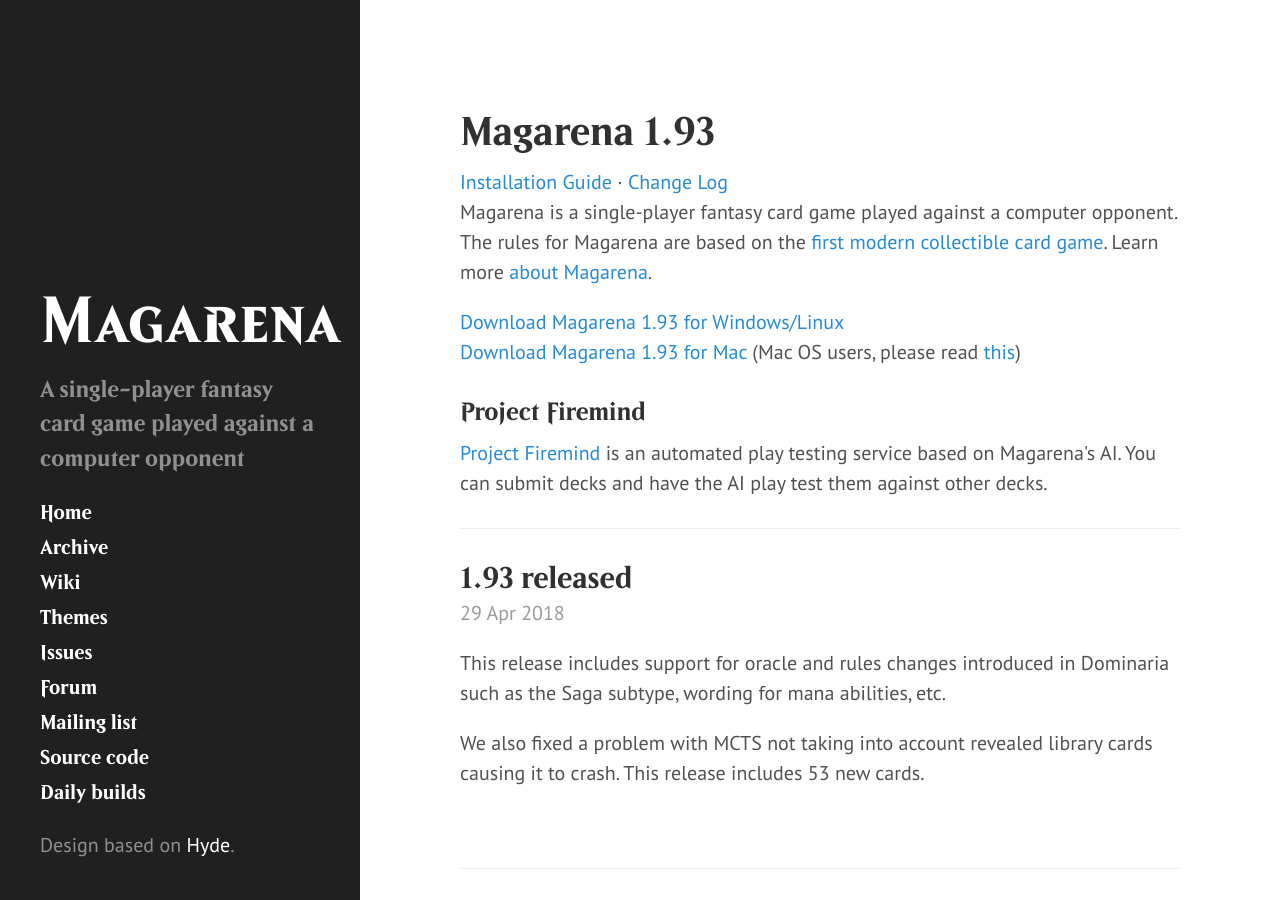
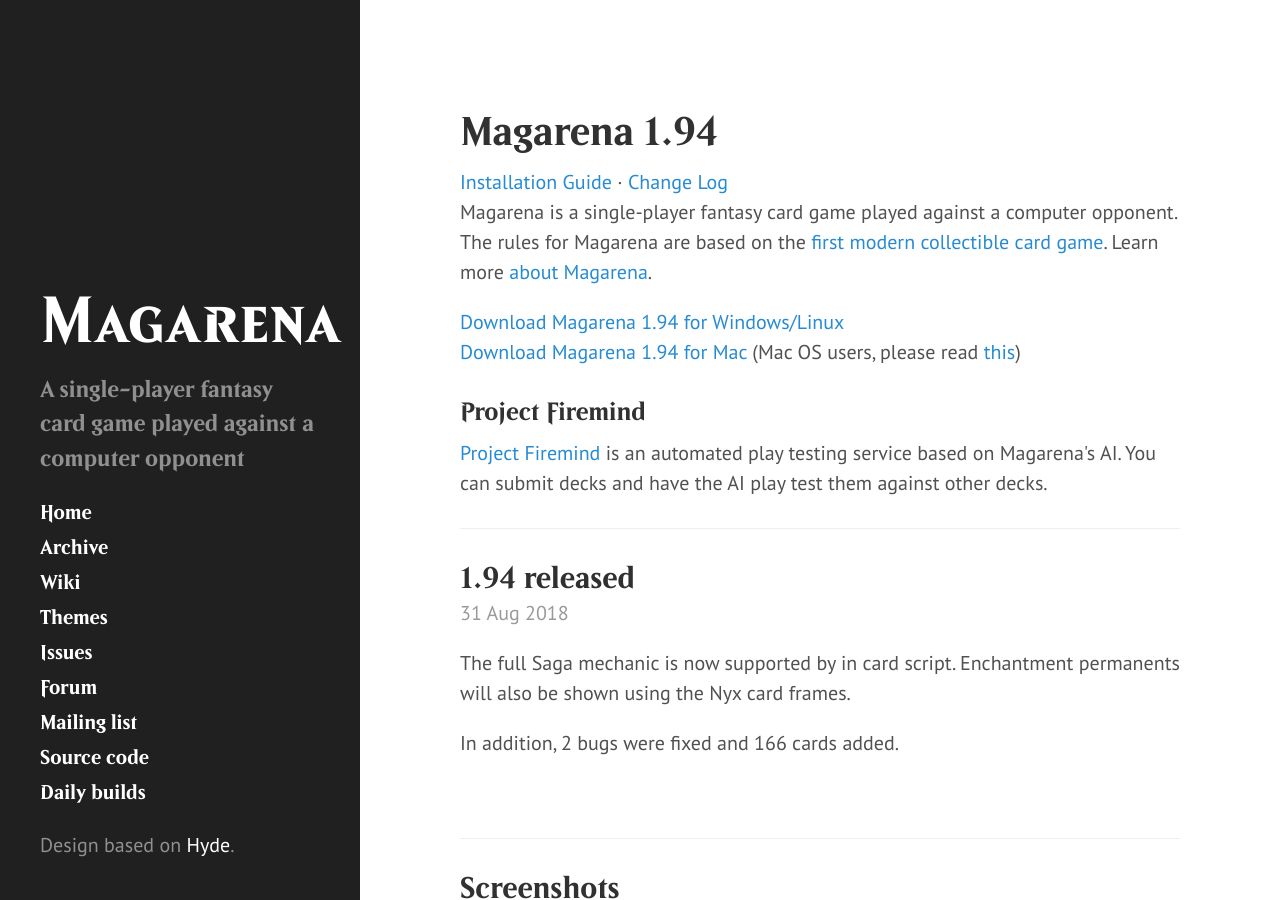
Before and after one commit to magarena/magarena.github.io, a Jekyll site: the page built from index.html, in a window 1280 px wide and 900 px high. Built offline with Jekyll 4.4.1, drawn with Linux system fonts in a browser that asks for light colours; the list of posts is cut into pages by our own code.

Commit message:
release post for 1.94

```diff
--- a/_config.yml
+++ b/_config.yml
@@ -20,7 +20,7 @@
 paginate:         1
 
 # Custom vars
-version:          '1.93'
+version:          '1.94'
 
 github:
   repo:           //github.com/magarena/magarena
--- /dev/null
+++ b/_posts/2018-08-31-1-94-released.md
@@ -0,0 +1,9 @@
+---
+layout: post
+title: "1.94 released"
+---
+
+The full Saga mechanic is now supported by in card script. Enchantment
+permanents will also be shown using the Nyx card frames.
+
+In addition, 2 bugs were fixed and 166 cards added.
```
